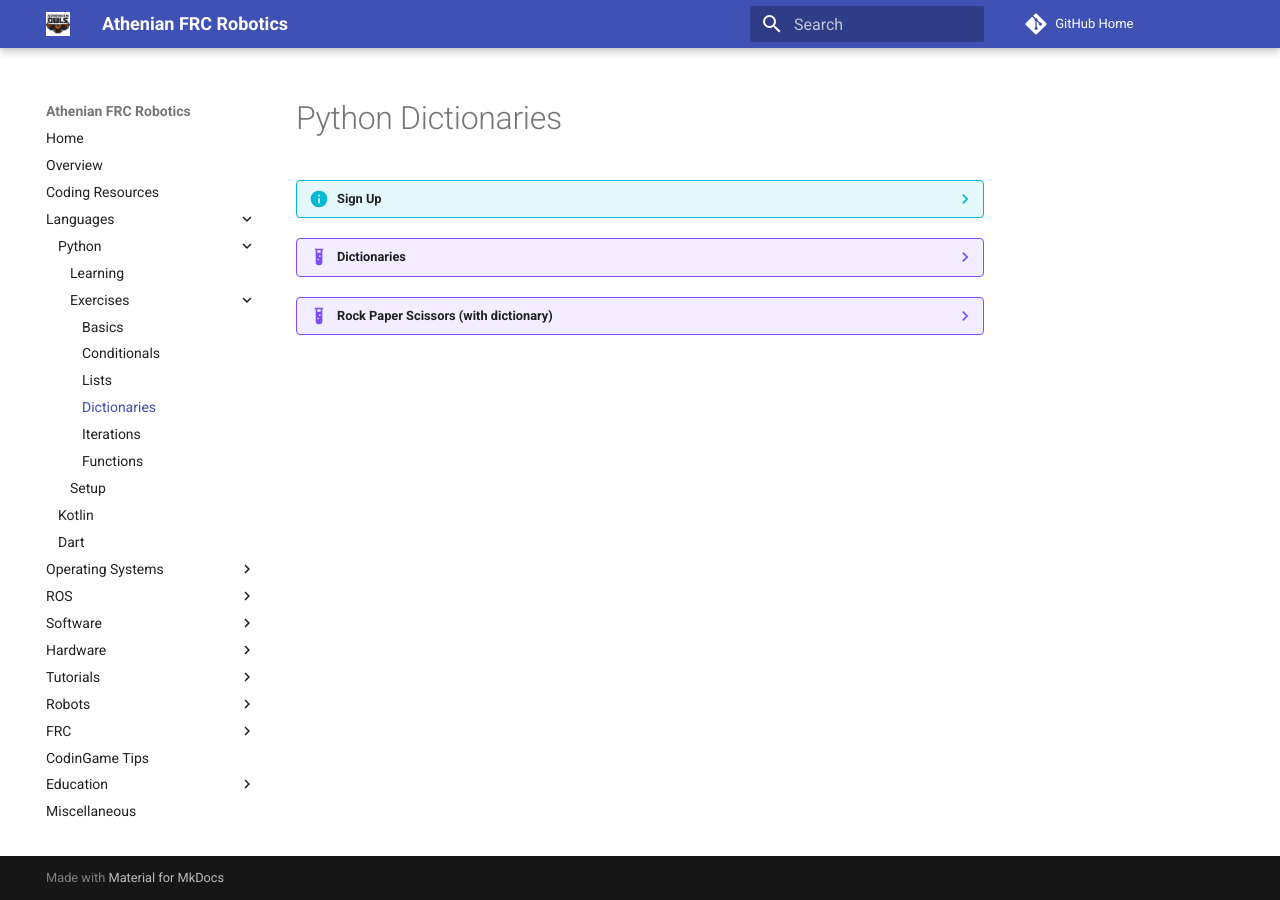
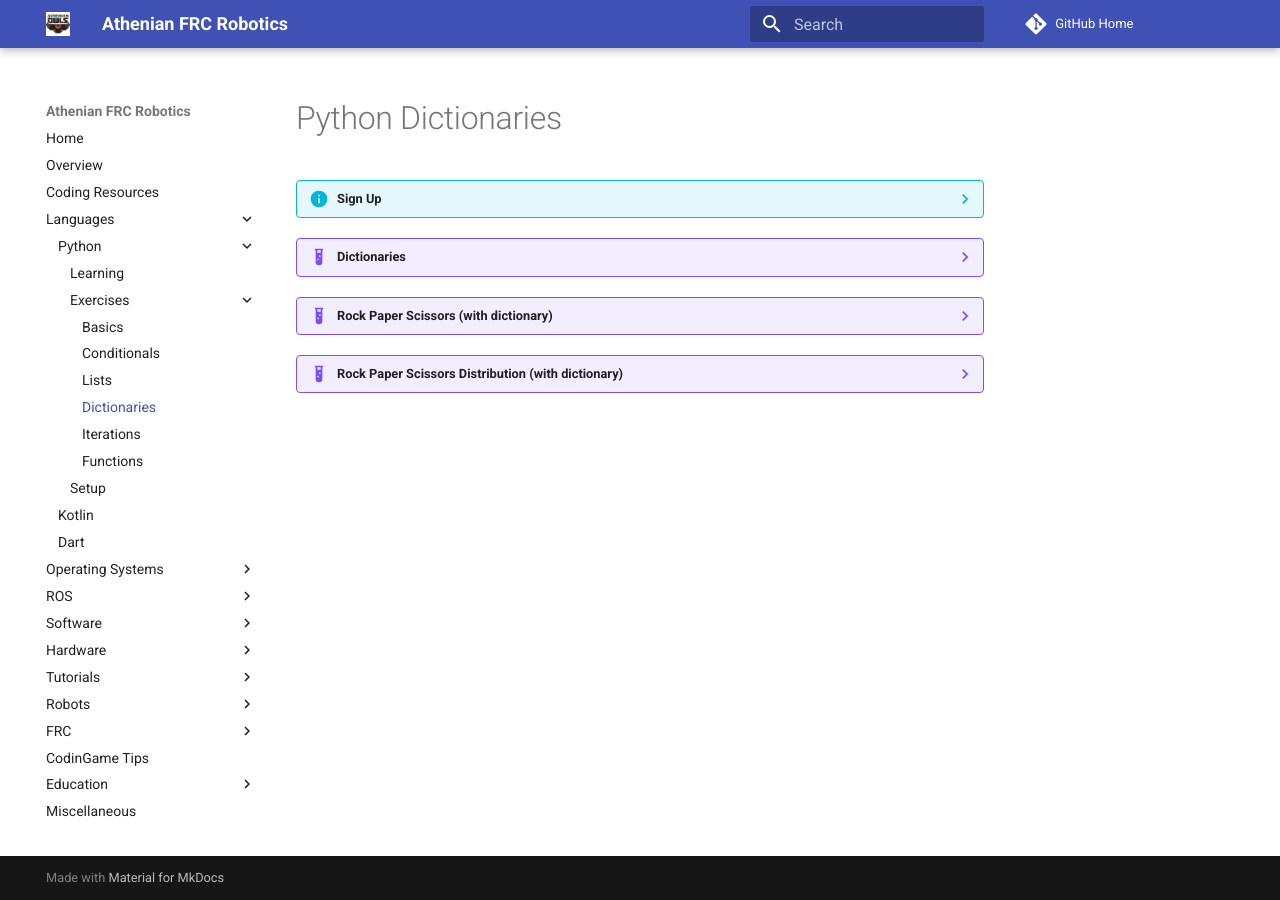
Before and after one commit to athenian-robotics/athenian-robotics-mkdocs, an MkDocs documentation site: the page built from docs/python-dictionaries.md, in a window 1280 px wide. Built offline with MkDocs 1.6.1 and Material for MkDocs 9.7.7, drawn with Linux system fonts in a browser that asks for light colours; comment, search, counter and statistics services are not loaded.

Commit message:
Update docs

```diff
--- a/docs/python-dictionaries.md
+++ b/docs/python-dictionaries.md
@@ -11,3 +11,7 @@
 ??? example "Rock Paper Scissors (with dictionary)"
 
     <iframe height="600px" width="100%" src="https://repl.it/@pambrose/Rock-Paper-Scissors-with-dictionary?lite=true" scrolling="no" frameborder="no" allowtransparency="true" allowfullscreen="true" sandbox="allow-forms allow-pointer-lock allow-popups allow-same-origin allow-scripts allow-modals"></iframe>
+
+??? example "Rock Paper Scissors Distribution (with dictionary)"
+
+    <iframe height="600px" width="100%" src="https://repl.it/@pambrose/RandomDistributionWithMap?lite=true" scrolling="no" frameborder="no" allowtransparency="true" allowfullscreen="true" sandbox="allow-forms allow-pointer-lock allow-popups allow-same-origin allow-scripts allow-modals"></iframe>
```
Also changed, not shown: docs/python-lists.md (+1 -1 lines).
